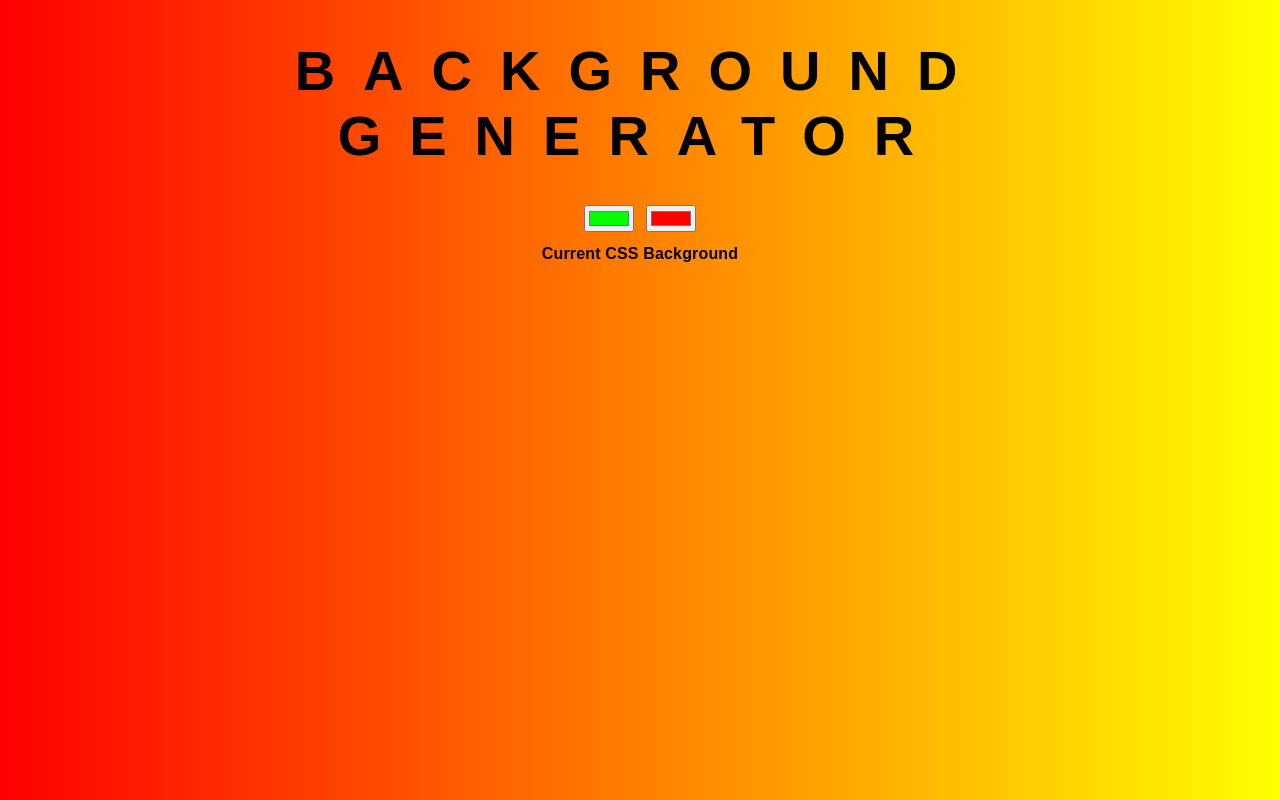
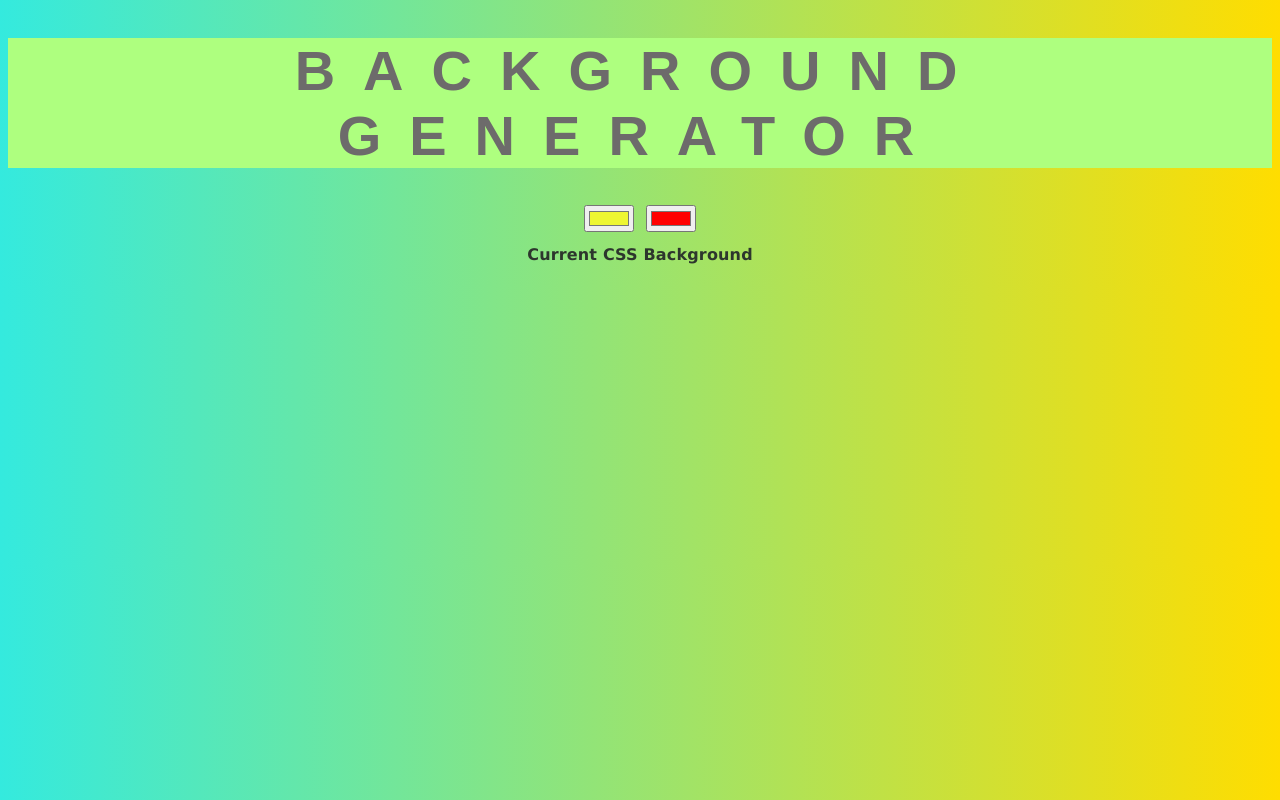
Before and after one commit to sudeshnakhedekar/javascript_tut, a plain HTML site: page index1.1.html in a window 1280 px wide. Drawn offline with Linux system fonts and the light colour scheme.

Commit message:
Background change

```diff
--- a/index1.1.html
+++ b/index1.1.html
@@ -5,10 +5,10 @@
    <link rel="stylesheet" type="text/css" href="style1.1.css">
     </head>
     <body id="gradient">
-        <h1>Background Generator</h1>
-        <input class="color1 " type="color" name="color1" value="#00ff00">
+        <h1 style="color: rgb(109, 107, 107);">Background Generator</h1>
+        <input class="color1 " type="color" name="color1" value="#EEF632">
         <input class="color2" type="color" name="color2" value="#ff0000">
-        <h2>Current CSS Background</h2>
+        <h2 style="color: rgb(45, 54, 45);">Current CSS Background</h2>
         <h3></h3>
         <script type="text/javascript" src="script1.1.js"></script>
     </body>
--- a/style1.1.css
+++ b/style1.1.css
@@ -7,7 +7,7 @@ text-align: center;
 text-transform: uppercase;
 letter-spacing: .5em;
 top: 15%;
-background: linear-gradient(to right , red, yellow);
+background: linear-gradient(to right, RGB(52, 234, 222), RGB(255, 221, 0));
 }
 
 h1{
@@ -17,6 +17,7 @@ h1{
     text-transform: uppercase;
     letter-spacing: .5em;
     width: 100%;
+    background-color: rgb(174, 255, 127);
 }
 
 h2{
@@ -25,4 +26,5 @@ h2{
     text-align: center;
     text-transform: none;
     letter-spacing: 0.01em;
+    font-family: 'Lucida Sans', 'Lucida Sans Regular', 'Lucida Grande', 'Lucida Sans Unicode', Geneva, Verdana, sans-serif;
 }
```
